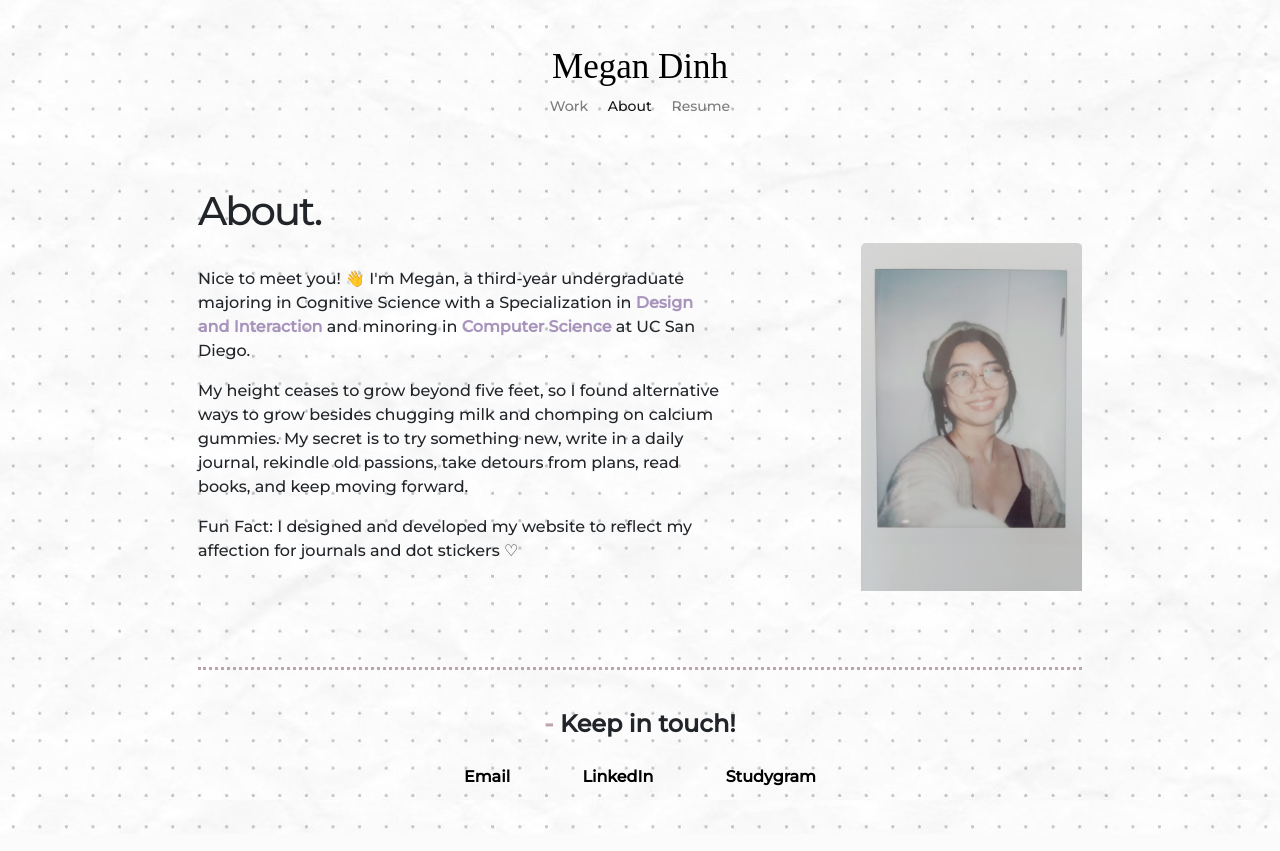
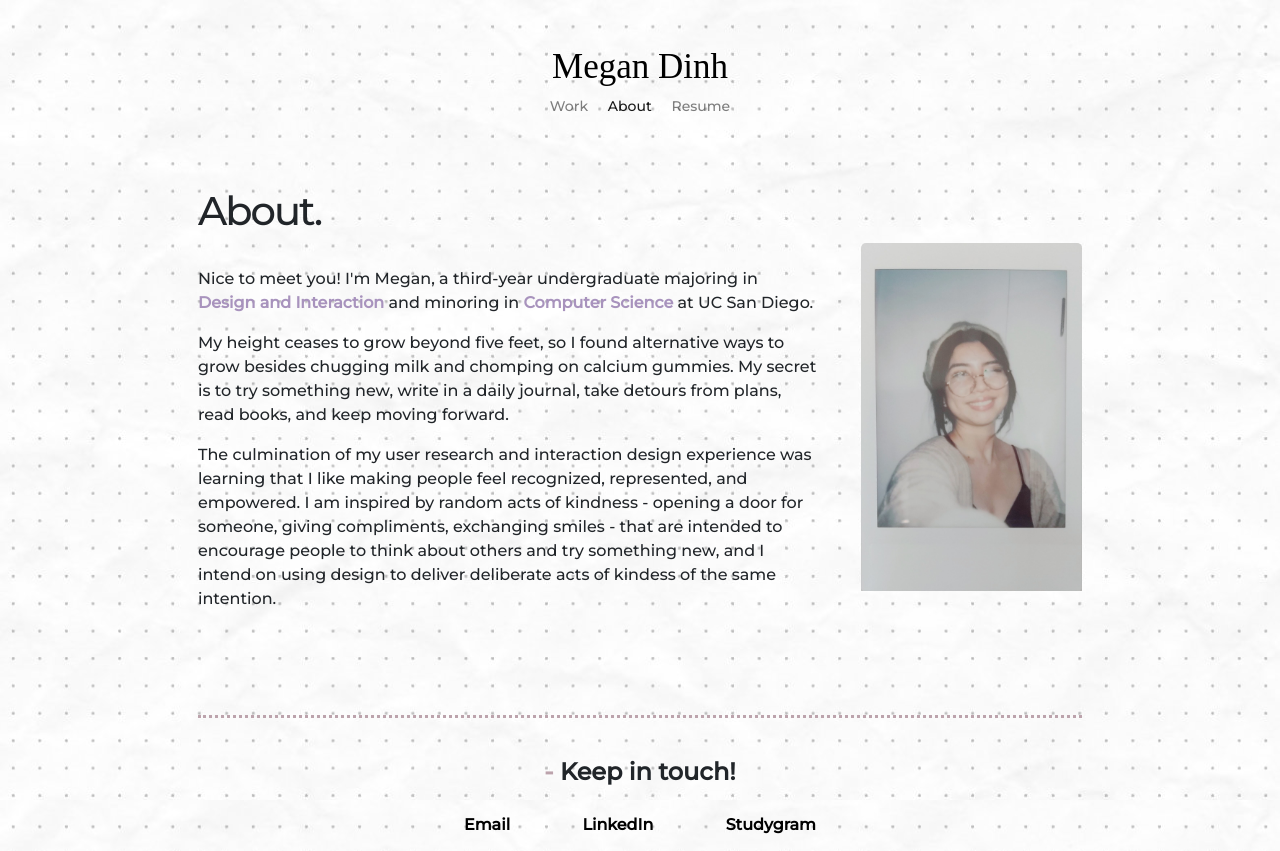
Before and after one commit to megandinh/megandinh.github.io, a PHP site: page /about.html in a window 1280 px wide. Shown: the top 851 px of the page. Before the commit the page ends 829 px from the top, so only its background shows below. Run offline with PHP 8.4, Linux system fonts and the light colour scheme; some web fonts are replaced.

Commit message:
about mission statement and index blurb

```diff
--- a/about.html
+++ b/about.html
@@ -55,17 +55,20 @@
 			<div class="aboutcontent">
 				<br>
 				<p>
-					Nice to meet you! 👋 I'm Megan, a third-year undergraduate majoring in Cognitive Science with a Specialization in <strong style="color: #a893bd;">Design and Interaction</strong> and minoring in <strong style="color: #a893bd;">Computer Science</strong> at UC San Diego.
+					Nice to meet you! I'm Megan, a third-year undergraduate majoring in <strong style="color: #a893bd;">Design and Interaction</strong> and minoring in <strong style="color: #a893bd;">Computer Science</strong> at UC San Diego.
 				</p>
 <!-- 				<p>
 					Like holding the door open for someone or greeting a stranger, I use design to plant small, deliberate seeds of kindness akin to the simple, random joys in everyday life.
 				</p> -->
 				<p>
-					My height ceases to grow beyond five feet, so I found alternative ways to grow besides chugging milk and chomping on calcium gummies. My secret is to try something new, write in a daily journal, rekindle old passions, take detours from plans, read books, and keep moving forward.
+					My height ceases to grow beyond five feet, so I found alternative ways to grow besides chugging milk and chomping on calcium gummies. My secret is to try something new, write in a daily journal, take detours from plans, read books, and keep moving forward.
 				</p>
 				<p>
+					The culmination of my user research and interaction design experience was learning that I like making people feel recognized, represented, and empowered. I am inspired by random acts of kindness - opening a door for someone, giving compliments, exchanging smiles - that are intended to encourage people to think about others and try something new, and I intend on using design to deliver deliberate acts of kindess of the same intention.
+				</p>
+	<!-- 			<p>
 					Fun Fact: I designed and developed my website to reflect my affection for journals and dot stickers ♡
-				</p>
+				</p> -->
 			</div>
 			<br>
 			<br>
--- a/css/my.css
+++ b/css/my.css
@@ -17,7 +17,7 @@ a #alink {
 }
 .lead, .lead span, .lead p{
   /*text-align: left;*/
-  font-size: 15px;
+  font-size: 17px;
   /*  padding-top: 10px; */
   /*font-family: 'DM Mono', monospace; */
   font-family:'Montserrat', sans-serif;
@@ -26,7 +26,7 @@ a #alink {
   /*font-family: 'Cutive Mono', monospace;*/
 }
 .lead a{
-  font-size: 15px;
+  font-size: 17px;
   /*font-family: 'DM Mono', monospace; */
   font-family:'Montserrat', sans-serif;
   color:#404040;
@@ -264,7 +264,7 @@ img {
     float:right;
   }
   .aboutcontent p{
-    width:60%;
+    width:70%;
   }
   .navbar-nav{
     display: inline-block;
--- a/visual.html
+++ b/visual.html
@@ -37,7 +37,7 @@
       <br>
       <h1>Visual Designs</h1>
       <br>
-      <p class="lead" style="font-size: 18px; font-family: 'Cutive Mono'; font-weight: bold; text-align: center;">A collection of designs that highlight my fondness for flowers, journaling, and We Bare Bears
+      <p class="lead" style="font-size: 18px; font-family: 'Cutive Mono'; font-weight: bold; text-align: center;">A collection of designs that highlight my fondness for flowers, journaling, and We Bare Bears.
       </p>
       <br>
       <p>
```
Also changed, not shown: index.html (+14 -14 lines).
